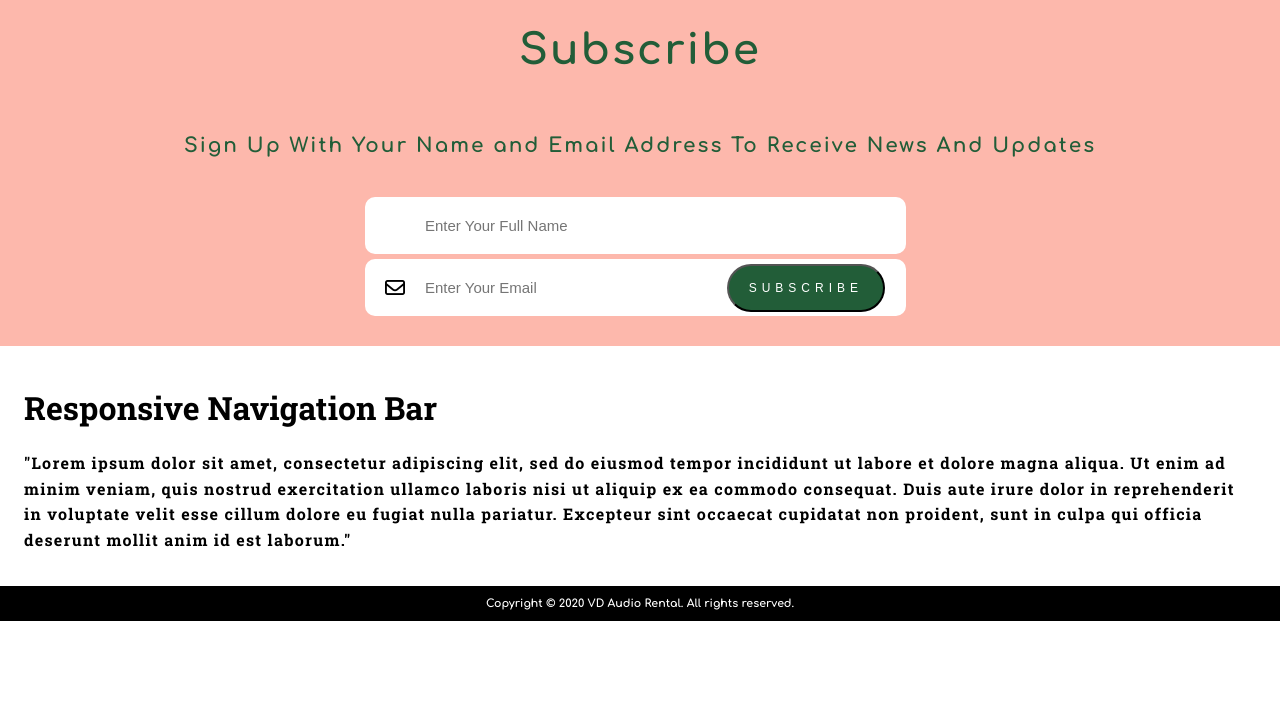
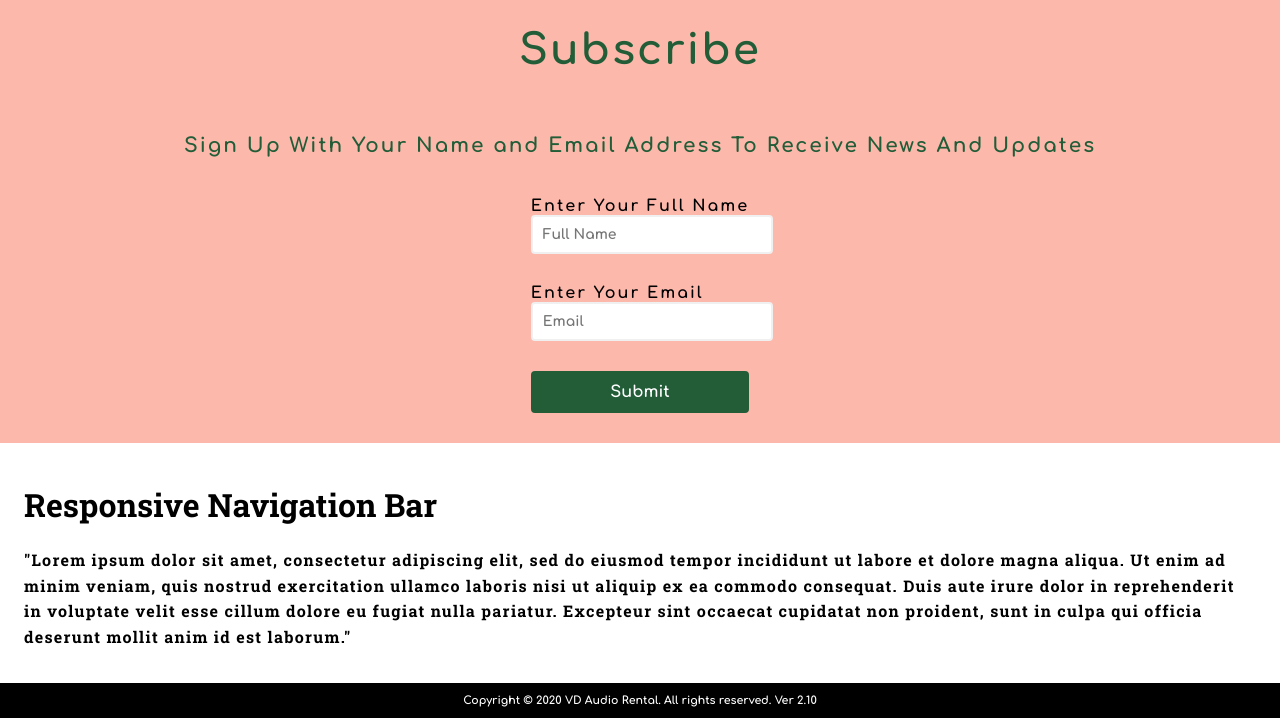
Before and after one commit to jjfcode/vdaudiorentalv2, a PHP site: page / in a window 1280 px wide. Shown: the part 1035-1753 px from the top of the page. Before the commit the page ends 1656 px from the top, so only its background shows below. Run offline with PHP 8.4, Linux system fonts and the light colour scheme; some libraries are stand-ins or nearby versions.

Commit message:
v2.10 add form control to subscribe

```diff
--- a/about.html
+++ b/about.html
@@ -85,7 +85,7 @@
     <!-- Copyright Start -->
     <div class="copyright-container">
         <div class="copyright">
-            <p class="copyright">Copyright © 2020 VD Audio Rental. All rights reserved.</p>
+            <p class="copyright">Copyright © 2020 VD Audio Rental. All rights reserved. Ver 2.10</p>
         </div>
     </div>
     <!-- Copyright End -->
--- a/contact.html
+++ b/contact.html
@@ -131,7 +131,7 @@
     <!-- Copyright Start -->
     <div class="copyright-container">
         <div class="copyright">
-            <p class="copyright">Copyright © 2020 VD Audio Rental. All rights reserved.</p>
+            <p class="copyright">Copyright © 2020 VD Audio Rental. All rights reserved. Ver 2.10</p>
         </div>
     </div>
     <!-- Copyright End -->
--- a/css/style.css
+++ b/css/style.css
@@ -261,73 +261,70 @@ body, html {
     font-size: 20px;
 }
 
-.newsname {
-    max-width: 550px;
-    width: 100%;
-    position: relative;
-    padding-bottom: 5px;
-}
-
-.newsname .input {
-    width: 76%;
-    padding: 20px 63px 20px 60px;
-    border-radius: 10px;
-    border: none;
-    font-size: bold;
-    font-size: 15px;
-}
-
-.newsletter {
-    max-width: 550px;
-    width: 100%;
+.form-control {
+    margin-bottom: 10px;
+    padding-bottom: 20px;
     position: relative;
 }
 
-.newsletter .input {
-    width: 76%;
-    padding: 20px 63px 20px 60px;
-    border-radius: 10px;
-    border: none;
-    font-size: bold;
-    font-size: 15px;
+.form-control input {
+    border: 2px solid #f0f0f0;
+    border-radius: 4px;
+    display: block;
+    font-family: inherit;
+    font-size: 14px;
+    padding: 10px;
+    width: 100%;
 }
 
-.newsletter .far {
-    position: absolute;
-    top: 50%;
-    transform: translateY(-50%);
-    left: 20px;
-    font-size: 20px;
+.form-control.success input {
+    border-color: #2ecc71;
 }
 
-/* .newsletter .btn {
+.form-control.error input {
+    border-color: #e74c3c;
+}
+
+.form-control i {
     position: absolute;
-    top: 50%;
-    transform: translateY(-50%);
-    right: 30px;
-    background: #225D38;
-    padding: 15px 20px;
-    border-radius: 25px;
+    top: 30px;
+    right: -45px;
+    visibility: hidden;
+}
+
+.form-control.success i.fa-check-circle {
+    color: #2ecc71;
+    visibility: visible;
+}
+
+.form-control.error i.fa-exclamation-circle {
+    color: #e74c3c;
+    visibility: visible;
+}
+
+.form-control small {
+    visibility: hidden;
+    position: absolute;
+    bottom: 0;
+    left: 0;
+}
+
+.form-control.error small {
+    color: #e74c3c;
+    visibility: visible;
     font-size: 12px;
-    letter-spacing: 5px;
+}
+
+.form button {
+    background-color: #225D38;
+    border: 2px solid #225D38;
+    border-radius: 4px;
     color: #fff;
-    text-transform: uppercase;
-    cursor: pointer;
-} */
-
-.button {
-    position: absolute;
-    top: 50%;
-    transform: translateY(-50%);
-    right: 30px;
-    background: #225D38;
-    padding: 15px 20px;
-    border-radius: 25px;
-    font-size: 12px;
-    letter-spacing: 5px;
-    color: #fff;
-    text-transform: uppercase;
-    cursor: pointer;
+    display: block;
+    font-family: inherit;
+    font-size: 16px;
+    padding: 10px;
+    width: 100%;
 }
 /* subscribe End */
 
--- a/index.html
+++ b/index.html
@@ -70,24 +70,28 @@
     </div>
 
     <!--News Letter Start-->
-    <!-- <script type="text/javascript">var submitted=false;</script> -->
-    <!-- <iframe name="hidden_iframe" id="hidden_iframe" style="display: none;" onload="if(submitted) {window.location='index.html';}"></iframe> -->
-    <form name="myForm" action="https://docs.google.com/forms/d/e/1FAIpQLSdzTvowu6urgWvcKJCTay_vjPVOKOknm4qVEsZ-fd4xTpe8MQ/viewform?embedded=true&amp;usp=embed_googleplus">
         <div class="wrapper">
             <h1>Subscribe</h1>
             <p>Sign Up With Your Name and Email Address To Receive News And Updates</p>
-            <div class="newsname">
-                <input type="text" name="entry.1669221491" class="input" placeholder="Enter Your Full Name" id="fullname" required>
-            </div>
-            <div class="newsletter">
-                <input type="text" name="emailAddress" class="input" placeholder="Enter Your Email"  id="email" required>
-                <i class="far fa-envelope"></i>
-                <div class="btn">
-                    <button type="submit" id="submit" class="button">Subscribe</button>
+            <form name="form" id="form" class="form">
+                <div class="form-control">
+                    <label for="fullname">Enter Your Full Name</label>
+                    <input type="text" class="input" placeholder="Full Name" id="fullname">
+                    <i class="fas fa-check-circle"></i>
+                    <i class="fas fa-exclamation-circle"></i>
+                    <small>Error message</small>
                 </div>
-            </div>
+                <div class="form-control">
+                    <label for="email">Enter Your Email</label>
+                    <input type="text" name="emailAddress" class="input" placeholder="Email"  id="email">
+                    <i class="fas fa-check-circle"></i>
+                    <i class="fas fa-exclamation-circle"></i>
+                    <small>Error message</small>
+                </div>
+                <button>Submit</button>
+            </form>
         </div>
-    </form>
+
     <!-- News Letter End -->
 
     <div class="content">
@@ -101,7 +105,7 @@
     <!-- Copyright Start -->
     <div class="copyright-container">
         <div class="copyright">
-            <p class="copyright">Copyright © 2020 VD Audio Rental. All rights reserved.</p>
+            <p class="copyright">Copyright © 2020 VD Audio Rental. All rights reserved. Ver 2.10</p>
         </div>
     </div>
     <!-- Copyright End -->
--- a/js/formapp.js
+++ b/js/formapp.js
@@ -1,27 +1,74 @@
-function validateForm() {
-    var fullname = document.forms["myForm"]["fullname"].value;
-    // var lastname = document.forms["myForm"]["lastname"].value;
-    // var phone = document.forms["myForm"]["phone"].value;
-    var email = document.forms["myForm"]["email"].value;
-    if (fullname != '' && email != '') {
-        Swal.fire({
-        position: 'top-end',
-        icon: 'success',
-        title: 'Form Send Thank You!!!',
-        timer:3000,
-        showConfirmButton: false,
-        });
+const form = document.getElementById('form');
+const fullname = document.getElementById('fullname');
+const email = document.getElementById('email');
 
-        setTimeout( function() {document.location.href='index.html' } ,1500 );
+form.addEventListener('submit', e => {
+	e.preventDefault();
 
-    }else{
-        Swal.fire({
-        title: 'Field Empty!!!',
-        text: 'Please check the missing field!!',
-        icon: 'warning',
-        button: 'OK',
-        });
-        return false;
-    };
+	checkInputs();
+});
 
+function checkInputs() {
+	// trim to remove the whitespaces
+	const fullnameValue = fullname.value.trim();
+	const emailValue = email.value.trim();
+
+	if(fullnameValue === '') {
+		setErrorFor(fullname, 'Fullname cannot be blank');
+	} else {
+		setSuccessFor(fullname);
+	}
+
+	if(emailValue === '') {
+		setErrorFor(email, 'Email cannot be blank');
+	} else if (!isEmail(emailValue)) {
+		setErrorFor(email, 'Not a valid email');
+	} else {
+		setSuccessFor(email);
+	}
 }
+
+function setErrorFor(input, message) {
+	const formControl = input.parentElement;
+	const small = formControl.querySelector('small');
+	formControl.className = 'form-control error';
+	small.innerText = message;
+}
+
+function setSuccessFor(input) {
+	const formControl = input.parentElement;
+	formControl.className = 'form-control success';
+}
+
+function isEmail(email) {
+	return /^(([^<>()\[\]\\.,;:\s@"]+(\.[^<>()\[\]\\.,;:\s@"]+)*)|(".+"))@((\[[0-9]{1,3}\.[0-9]{1,3}\.[0-9]{1,3}\.[0-9]{1,3}])|(([a-zA-Z\-0-9]+\.)+[a-zA-Z]{2,}))$/.test(email);
+}
+
+
+// function validateForm() {
+//     var fullname = document.forms["myForm"]["fullname"].value;
+//     // var lastname = document.forms["myForm"]["lastname"].value;
+//     // var phone = document.forms["myForm"]["phone"].value;
+//     var email = document.forms["myForm"]["email"].value;
+//     if (fullname != '' && email != '') {
+//         Swal.fire({
+//         position: 'top-end',
+//         icon: 'success',
+//         title: 'Form Send Thank You!!!',
+//         timer:3000,
+//         showConfirmButton: false,
+//         });
+
+//         setTimeout( function() {document.location.href='index.html' } ,1500 );
+
+//     }else{
+//         Swal.fire({
+//         title: 'Field Empty!!!',
+//         text: 'Please check the missing field!!',
+//         icon: 'warning',
+//         button: 'OK',
+//         });
+//         return false;
+//     };
+
+// }
```
